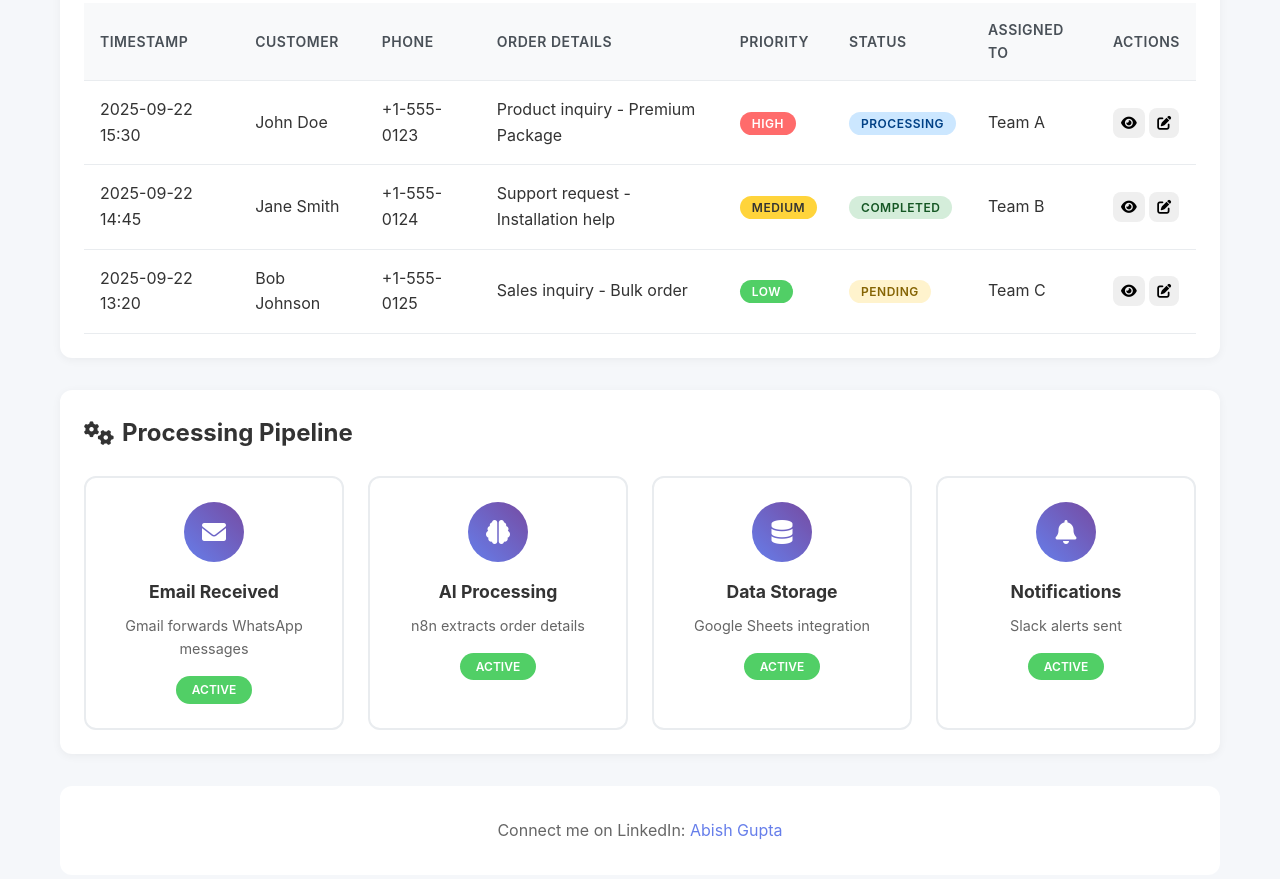
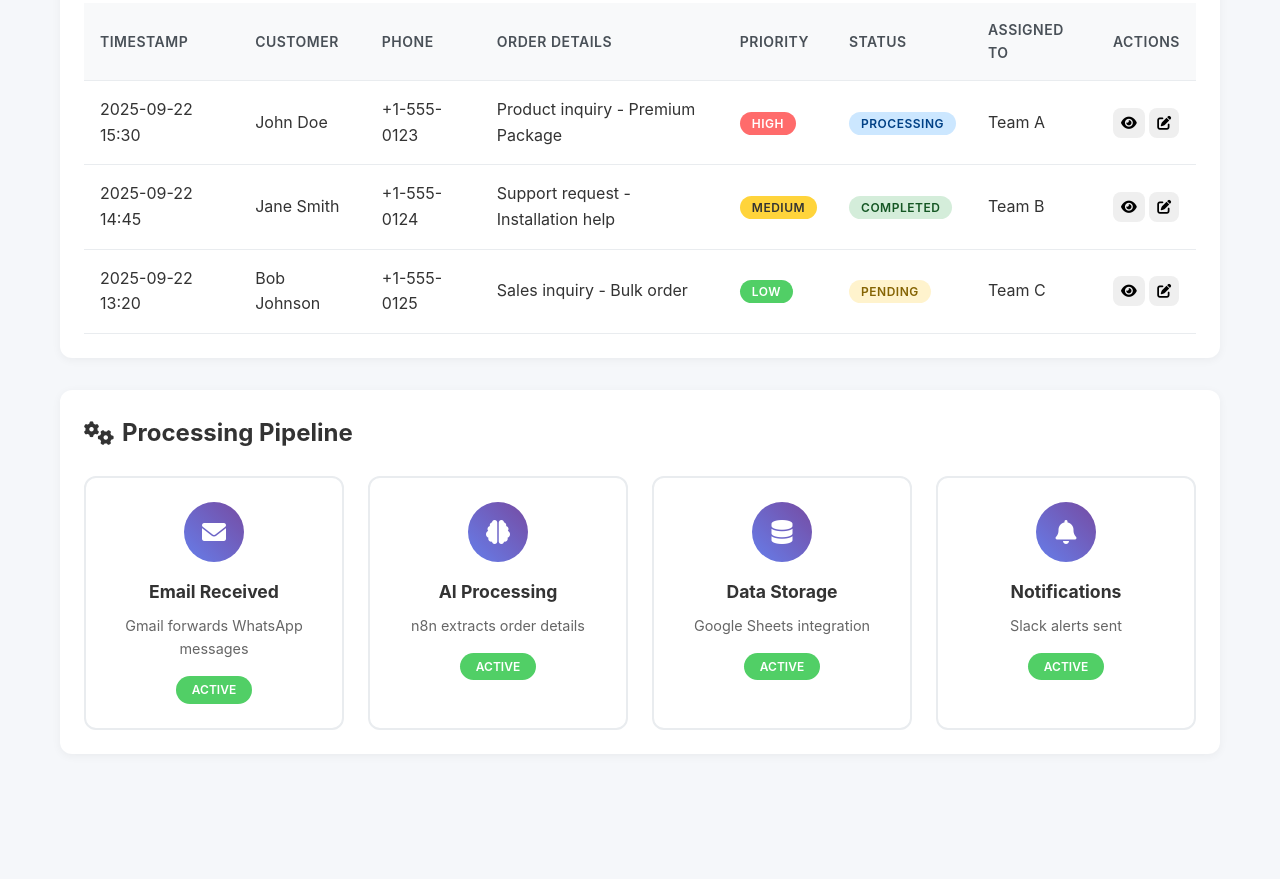
Before and after one commit to Abish-gupta/customer-request-automation, a plain HTML site: page docs/index.html in a window 1280 px wide. Shown: the part 474-1353 px from the top of the page. After the commit the page ends 1280 px from the top, so only its background shows below. Drawn offline with Linux system fonts and the light colour scheme.

Commit message:
Removed fotter

```diff
--- a/docs/index.html
+++ b/docs/index.html
@@ -151,10 +151,6 @@
         </main>
 
         <!-- Footer -->
-        <footer class="footer">
-            <p>Connect me on LinkedIn: <a href="www.linkedin.com/in/abishgupta">Abish Gupta</a></p>
-        </footer>
-    </div>
 
     <!-- Loading Overlay -->
     <div class="loading-overlay" id="loading-overlay">
```
